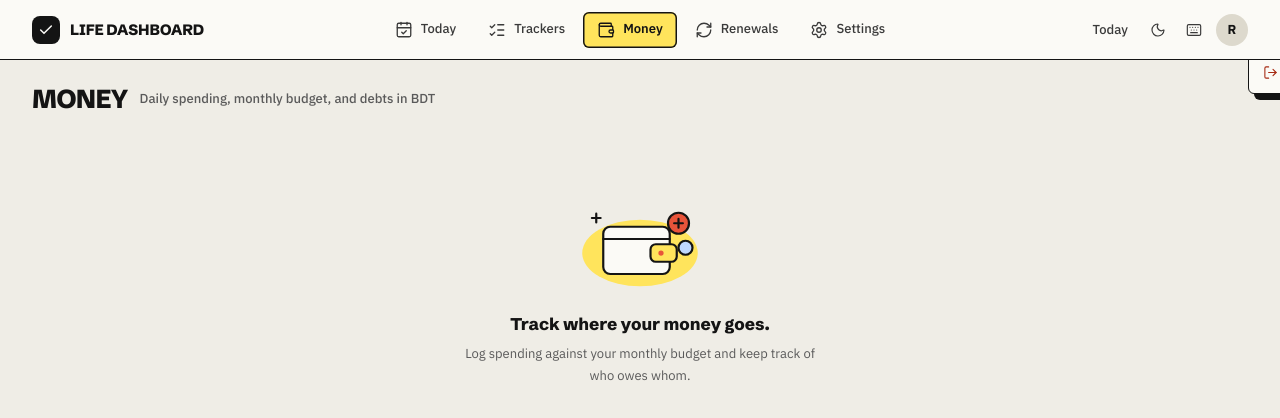
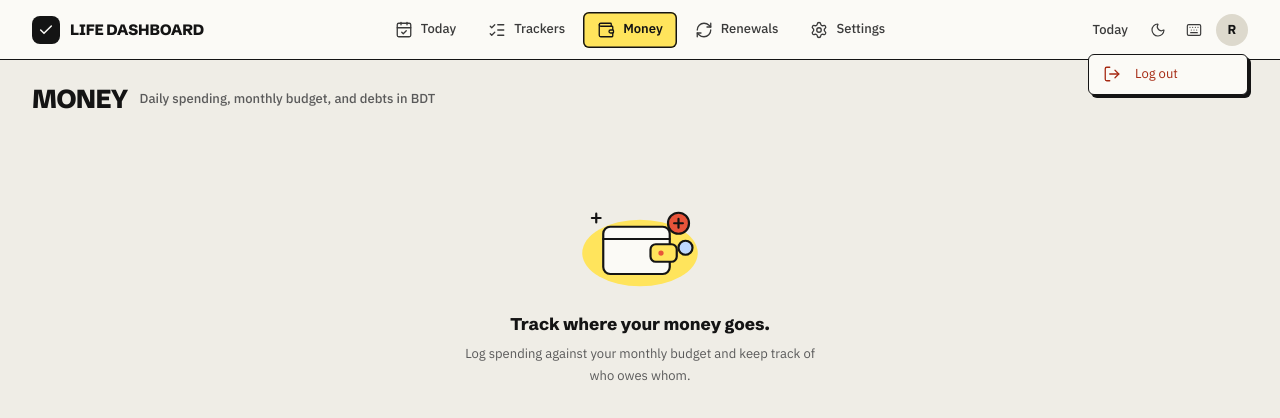
Before and after one commit to RHRONY05/Life_Dashboard, a Next.js app: page /money in a window 1280 px wide. Both pictures are taken after a click on the button "User menu". Shown: the top 418 px of the page. Built offline with nearby package versions, Linux system fonts and the light colour scheme.

Commit message:
fix: adjust logout dropdown alignment inside viewport and customize thin theme-blended scrollbar

```diff
--- /dev/null
+++ b/scripts/capture-screenshots.mjs
@@ -0,0 +1,44 @@
+import { chromium } from "playwright";
+
+async function main() {
+  const browser = await chromium.launch();
+  const context = await browser.newContext();
+  const page = await context.newPage();
+
+  const baseUrl = "https://life-rony.vercel.app";
+  const email = process.env.ALLOWED_EMAIL || "muhammadrony147@gmail.com";
+  const password = process.env.OWNER_PASSWORD;
+
+  console.log("Logging in to live URL...");
+  await page.goto(`${baseUrl}/login`);
+  await page.locator("#email").fill(email);
+  await page.locator("#password").fill(password);
+  await page.getByRole("button", { name: "Sign in" }).click();
+
+  await page.waitForURL(`${baseUrl}/`, { timeout: 15000 });
+  await page.waitForLoadState("networkidle");
+
+  // Desktop 1440x900
+  await page.setViewportSize({ width: 1440, height: 900 });
+  await page.waitForTimeout(1000);
+  await page.screenshot({ path: "docs/desktop-today.png", fullPage: false });
+  console.log("Desktop screenshot saved to docs/desktop-today.png");
+
+  // Open avatar dropdown
+  const avatar = page.locator("button.avatar");
+  await avatar.click();
+  await page.waitForTimeout(500);
+  await page.screenshot({ path: "docs/desktop-dropdown.png", fullPage: false });
+  console.log("Desktop dropdown screenshot saved to docs/desktop-dropdown.png");
+
+  // Mobile 390x844
+  await page.setViewportSize({ width: 390, height: 844 });
+  await page.waitForTimeout(1000);
+  await page.screenshot({ path: "docs/mobile-today.png", fullPage: false });
+  console.log("Mobile screenshot saved to docs/mobile-today.png");
+
+  await browser.close();
+  console.log("Done!");
+}
+
+main().catch(console.error);
--- a/src/app/globals.css
+++ b/src/app/globals.css
@@ -288,3 +288,29 @@ body {
     animation: none;
   }
 }
+
+/* ==========================================================================
+   Custom Scrollbar (Sleek, blends with Swiss Ink UI tokens)
+   ========================================================================== */
+* {
+  scrollbar-width: thin;
+  scrollbar-color: var(--line) transparent;
+}
+
+::-webkit-scrollbar {
+  width: 6px;
+  height: 6px;
+}
+
+::-webkit-scrollbar-track {
+  background: transparent;
+}
+
+::-webkit-scrollbar-thumb {
+  background-color: var(--line);
+  border-radius: var(--radius-full);
+}
+
+::-webkit-scrollbar-thumb:hover {
+  background-color: var(--ink-4);
+}
--- a/src/app/ui.css
+++ b/src/app/ui.css
@@ -361,7 +361,7 @@ table.tbl { width: 100%; border-collapse: collapse; font-size: var(--text-sm); }
 .tabs-line button.on { color: var(--accent-text); border-bottom-color: var(--accent); font-weight: 600; }
 
 /* ---- Menu (DropdownMenu) ---- */
-.menu { position: absolute; z-index: 5; width: 210px; background: var(--surface); border: 1px solid var(--line); border-radius: var(--radius-md); box-shadow: var(--shadow-lg); padding: 4px; }
+.menu { z-index: 50; min-width: 160px; background: var(--surface); border: var(--card-border); border-radius: var(--radius-md); box-shadow: var(--card-shadow); padding: 4px; }
 .menu a, .menu div.mi { display: flex; align-items: center; gap: 10px; height: 34px; padding: 0 10px; border-radius: var(--radius-sm); color: var(--ink); font-size: var(--text-sm); }
 .menu a:hover, .menu .mi.on { background: var(--surface-2); }
 .menu svg.lucide { width: 15px; height: 15px; color: var(--ink-3); }
--- a/src/components/shell/AppHeader.tsx
+++ b/src/components/shell/AppHeader.tsx
@@ -128,7 +128,7 @@ export function AppHeader({
               R
             </button>
           </DropdownMenuTrigger>
-          <DropdownMenuContent align="end">
+          <DropdownMenuContent align="end" sideOffset={8} collisionPadding={16}>
             <DropdownMenuItem
               danger
               onClick={async () => {
--- a/src/components/ui/DropdownMenu.tsx
+++ b/src/components/ui/DropdownMenu.tsx
@@ -12,13 +12,15 @@ export const DropdownMenuPortal = DropdownMenuPrimitive.Portal;
 export const DropdownMenuContent = React.forwardRef<
   React.ElementRef<typeof DropdownMenuPrimitive.Content>,
   React.ComponentPropsWithoutRef<typeof DropdownMenuPrimitive.Content>
->(({ className, sideOffset = 4, ...props }, ref) => (
+>(({ className, sideOffset = 6, align = "end", collisionPadding = 16, ...props }, ref) => (
   <DropdownMenuPrimitive.Portal>
     <DropdownMenuPrimitive.Content
       ref={ref}
       sideOffset={sideOffset}
+      align={align}
+      collisionPadding={collisionPadding}
       className={clsx(
-        "menu z-50 min-w-[210px] overflow-hidden rounded-md border border-frame bg-surface p-1 shadow-lg text-ink text-sm focus:outline-none animate-in fade-in-80",
+        "z-50 min-w-[160px] overflow-hidden rounded-md border border-frame bg-surface p-1 shadow-[var(--card-shadow)] text-ink text-sm focus:outline-none animate-in fade-in-80",
         className
       )}
       {...props}
```
Also changed, not shown: 2 other files (tests, documents, lock files or other folders).
